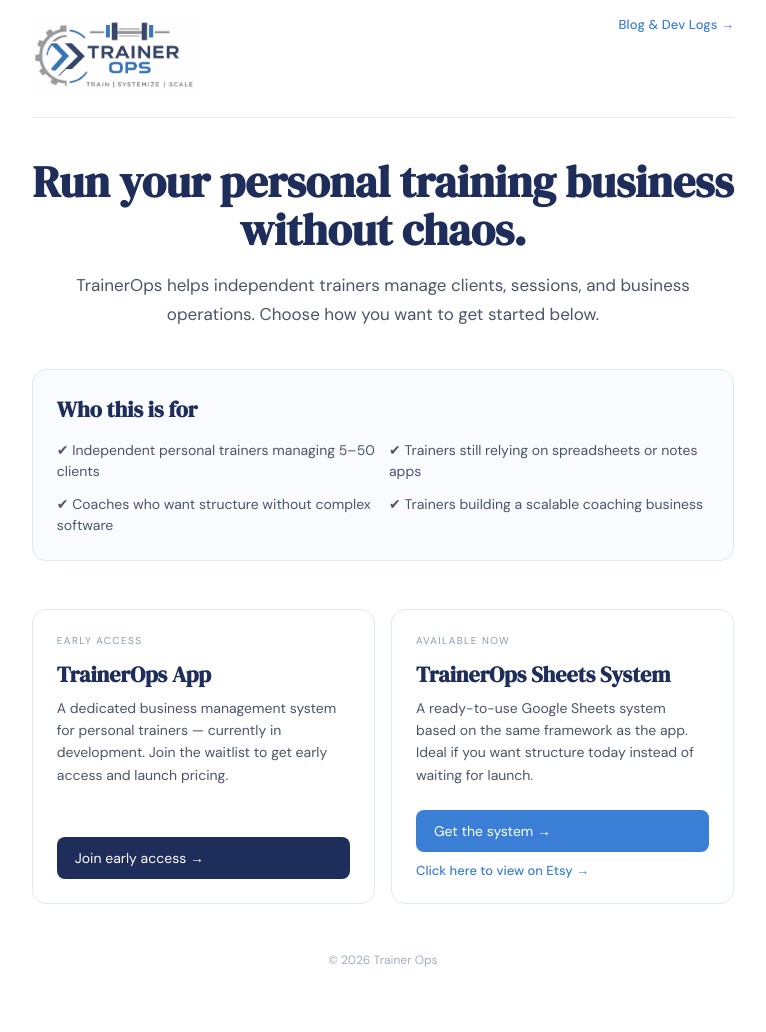
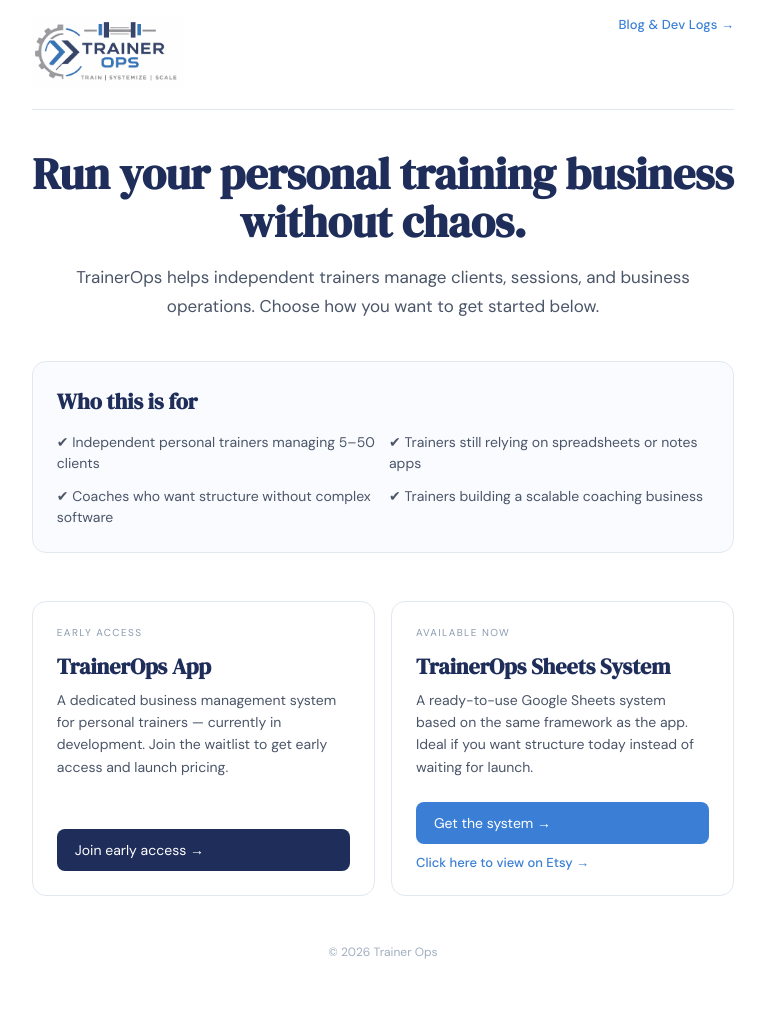
Before and after one commit to thetrainerops-code/thetrainerops, a Jekyll site: the page index.html, which Jekyll copies as it is, in a window 1280 px wide. Shown: the whole page, without its empty margins (257-1023 px from the left). Built offline with Jekyll 4.4.1, drawn with Linux system fonts in a browser that asks for light colours.

Commit message:
Update index.html

```diff
--- a/index.html
+++ b/index.html
@@ -212,7 +212,7 @@
 <div class="page">
 
 <nav>
-  <a href="/"><img src="/traineropslogo.png" alt="Trainer Ops" style="height:80px;width:auto;" /></a>
+  <a href="/"><img src="/traineropslogo.png" alt="Trainer Ops" style="height:72px;width:auto;" /></a>
  <a href="/blog" style="font-size:13px;font-weight:500;color:#3A7FD5;text-decoration:none;letter-spacing:0.01em;">Blog & Dev Logs →</a>
 </nav>
 
```
